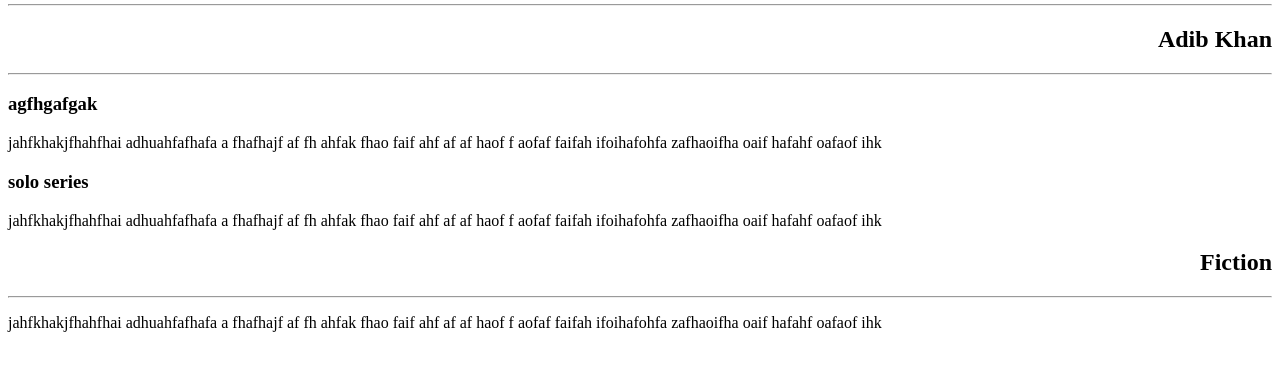
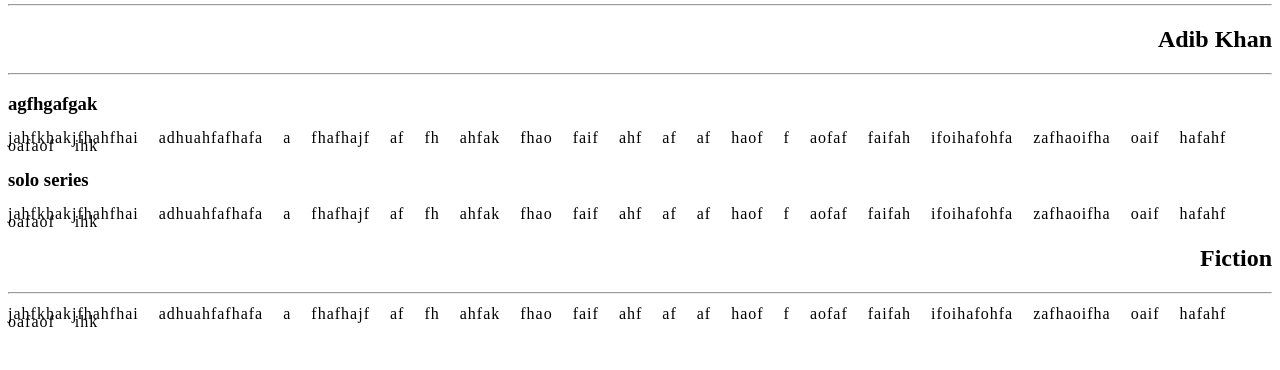
Before and after one commit to WebAdib/Web-Development, a plain HTML site: page Basic CSS Practice/textAlign/index.html in a window 1280 px wide. Shown: the part 82-452 px from the top of the page. Drawn offline with Linux system fonts and the light colour scheme.

Commit message:
letter spacing

```diff
--- a/Basic CSS Practice/textAlign/style.css
+++ b/Basic CSS Practice/textAlign/style.css
@@ -5,3 +5,8 @@ h1{
 h2{
     text-align: right;
 }
+p{
+    line-height: 0.5;
+    letter-spacing: 1px;
+    word-spacing: 15px;
+}
```
